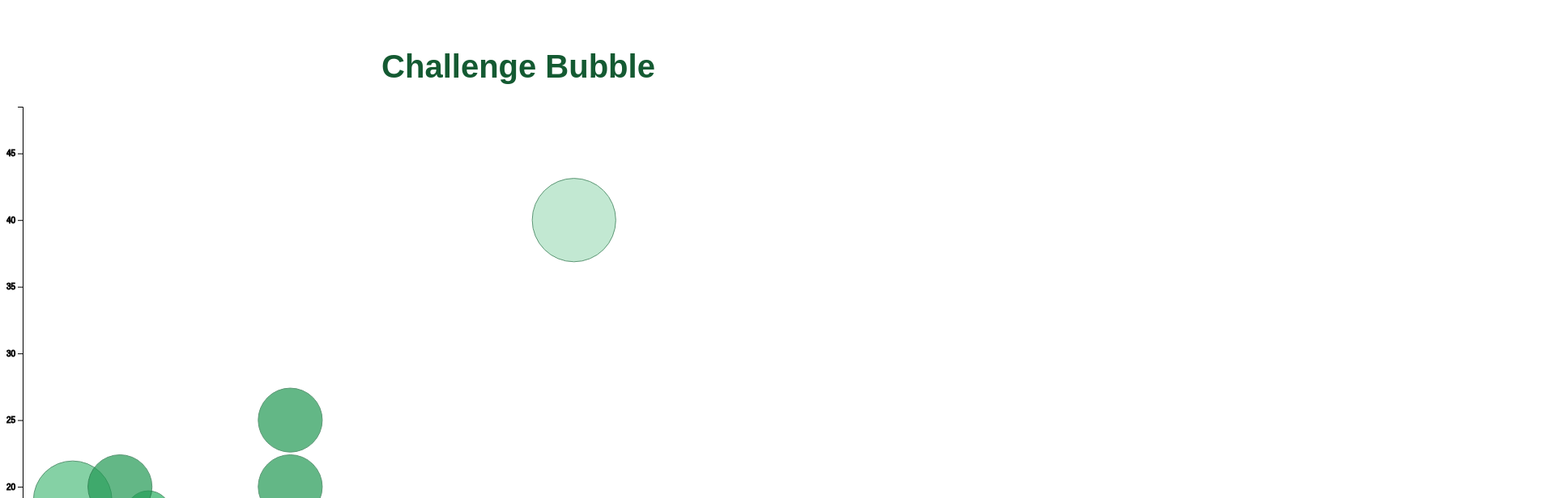
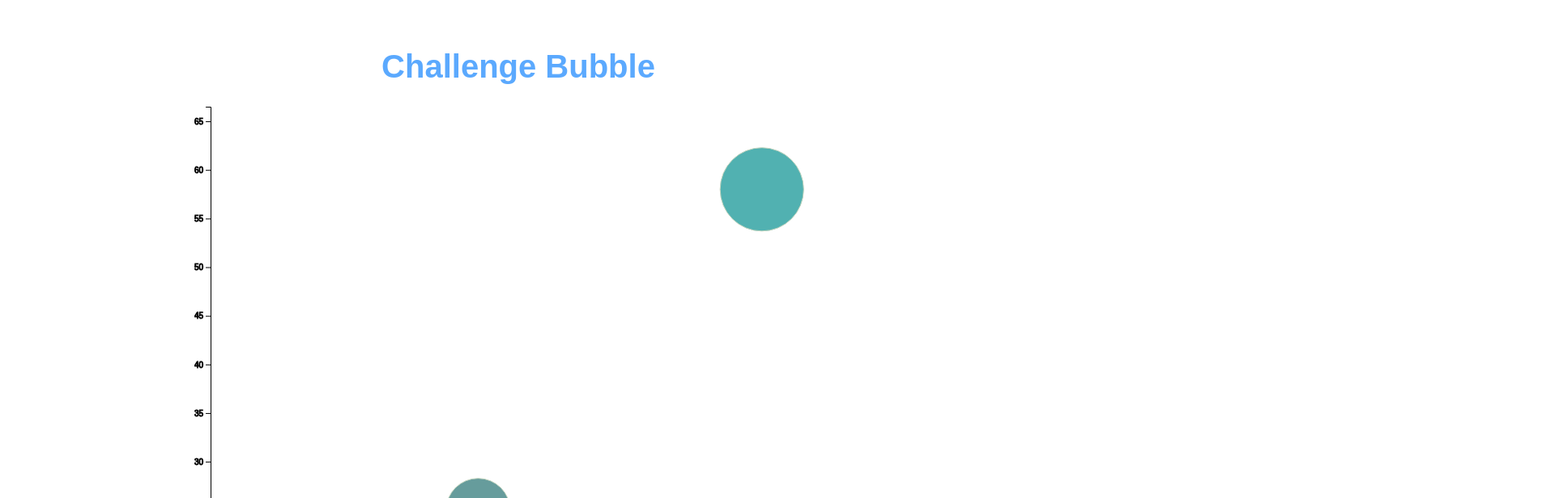
Before and after one commit to GuidiSara/Bubble-Chart-Project, a Vue app: page / in a window 1280 px wide. Shown: the top 616 px of the page at 81% size, 1920 px wide, since content can reach past the window. Built offline with nearby package versions, Linux system fonts and the light colour scheme.

Commit message:
fixed transition

```diff
--- a/src/App.vue
+++ b/src/App.vue
@@ -1,7 +1,7 @@
 <template>
   <h1>Challenge Bubble</h1>
   <div class="cartesianPlane">
-    <svg width="8000" height="1000" id="svg"></svg>
+    <svg id="svg"></svg>
   </div>
 </template>
 
@@ -49,8 +49,8 @@ const maxValue = (variable) => {
 };
 const colorScale = d3
   .scaleOrdinal()
-  .domain([1, 23])
-  .range(["#145A32", "#196F3D", "#1E8449", "#229954", "#27AE60", "#52BE80", "#7DCEA0 ", "#A9DFBF"]);
+  .domain([1, maxValue("r")])
+  .range(["#3D5C5C", "#366363", "#2E6B6B", "#267373", "#1F7A7A", "#178282", "#0F8A8A", "#089191 ", "#009999"]);
 const linearScaleX = d3
   .scaleLinear()
   .domain([0, maxValue("x")])
@@ -73,22 +73,25 @@ let correspondingVariables = {
 };
 
 const changeX = () => {
+  let r = correspondingVariables.r;
   let x = correspondingVariables.x;
   correspondingVariables.x = correspondingVariables.r;
   correspondingVariables.r = x;
 
   d3.select("svg")
     .selectAll("circle")
+    .transition()
+    .duration(2000)
     .attr("cx", function (d) {
       return linearScaleX(d[correspondingVariables.x]);
     })
-    .transition()
-    .duration(1000)
+    .attr("transform", "translate(" + r + ", 0)")
+
     .attr("r", function (d) {
       return rscale(d[correspondingVariables.r]);
     })
     .attr("fill", (d) => colorScale(d[correspondingVariables.r]))
-    .attr("stroke", "#186A3B")
+    .attr("stroke", "#A8C2A3")
     .style("opacity", 0.7);
 };
 const changeY = () => {
@@ -97,16 +100,16 @@ const changeY = () => {
   correspondingVariables.r = y;
   d3.select("svg")
     .selectAll("circle")
+    .transition()
+    .duration(2000)
     .attr("cy", function (d) {
       return linearScaleY(d[correspondingVariables.y]);
     })
-    .transition()
-    .duration(1000)
     .attr("r", function (d) {
       return rscale(d[correspondingVariables.r]);
     })
     .attr("fill", (d) => colorScale(d[correspondingVariables.r]))
-    .attr("stroke", "#186A3B")
+    .attr("stroke", "#A8C2A3")
     .style("opacity", 0.7);
 };
 
@@ -140,7 +143,7 @@ export default {
           return rscale(d.v3);
         })
         .attr("fill", (d) => colorScale(d.v3))
-        .attr("stroke", "#186A3B")
+        .attr("stroke", "#A8C2A3")
         .style("opacity", 0.7);
 
       this.createdAxis();
@@ -175,10 +178,19 @@ export default {
   margin-top: 60px;
 }
 h1 {
-  color: #145a32;
+  color: #1686fe;
   font-size: 2.5em;
+  opacity: 0.7;
 }
 
+.cartesianPlane {
+  display: flex;
+  justify-content: center;
+}
+svg {
+  width: 800px;
+  height: 1000px;
+}
 .x-axis line,
 .x-axis path,
 .x-axis text,
--- a/src/fileJson/quantitativeVariablesCircle.json
+++ b/src/fileJson/quantitativeVariablesCircle.json
@@ -47,7 +47,7 @@
         },
         {
             "v1": 60,
-            "v2": 40,
+            "v2": 58,
             "v3": 17
         }
     ]
```
